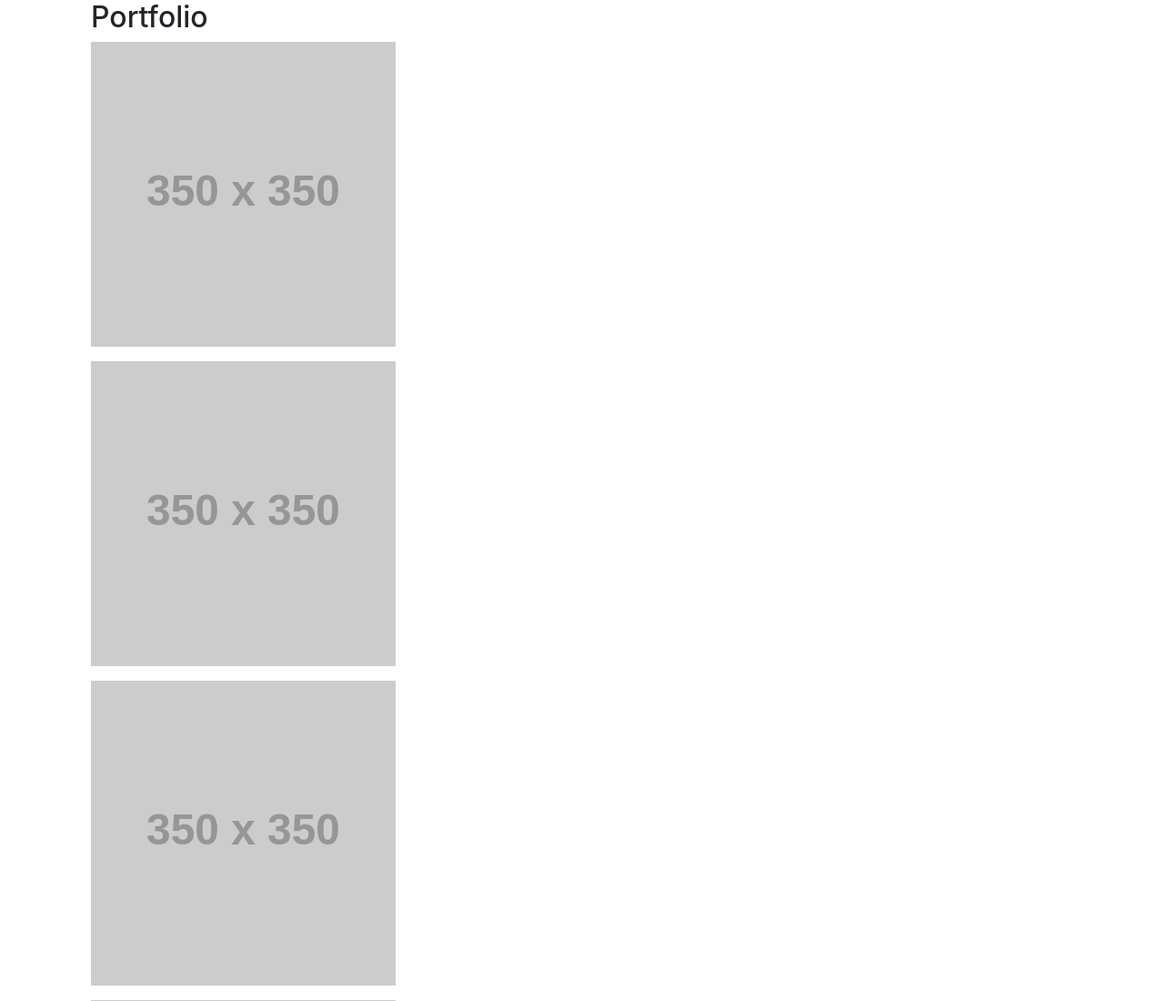
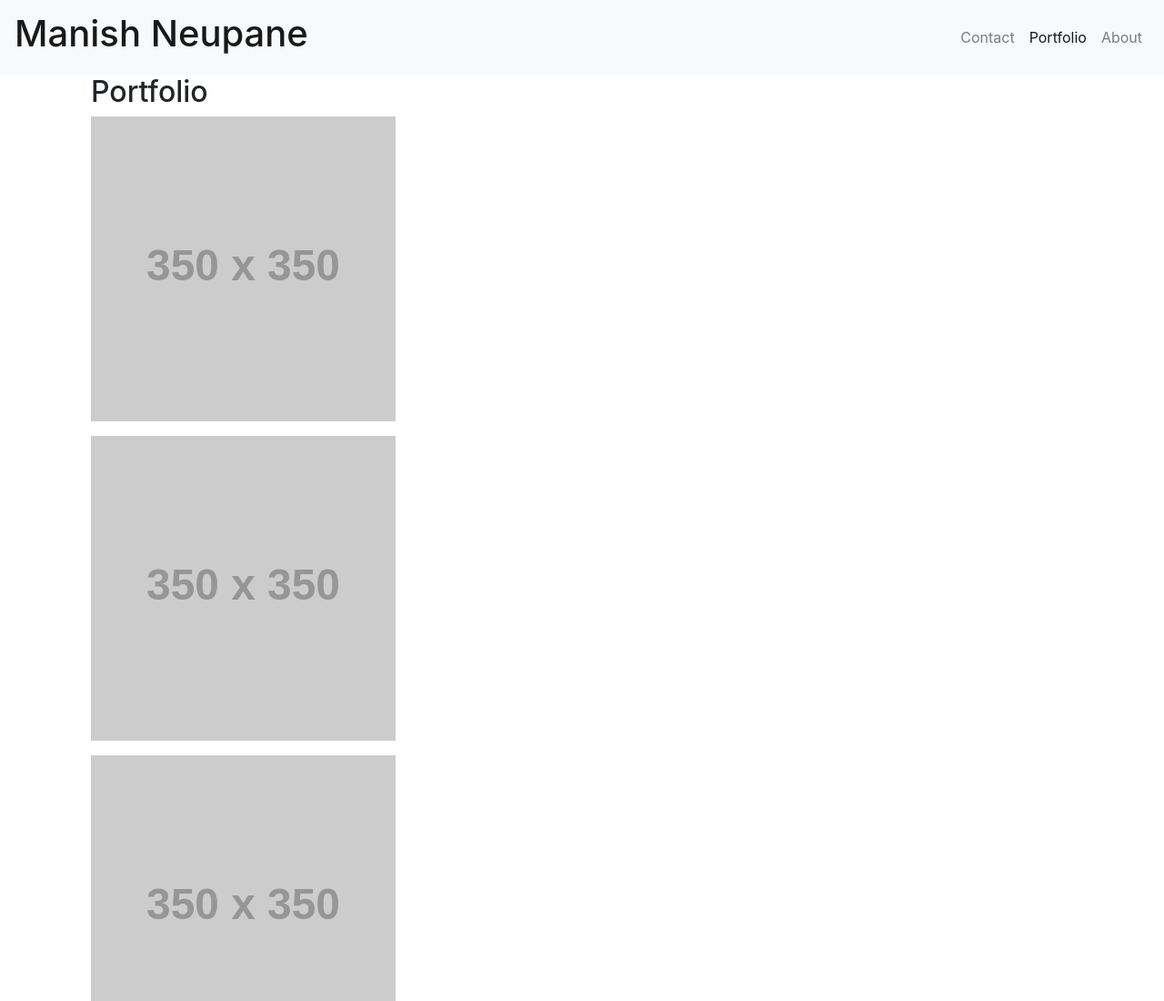
Before and after one commit to ManNeu/Assignment2, a plain HTML site: page portfolio.html in a window 1280 px wide. Shown: the top 1100 px of the page at 91% size. Drawn offline with nearby package versions, Linux system fonts and the light colour scheme; placeholder pictures from the web are drawn by us.

Commit message:
navigation bar added to contact.html and portfolio.html

```diff
--- a/portfolio.html
+++ b/portfolio.html
@@ -8,6 +8,29 @@
 
     </head>
     <body>
+        <nav class="navbar navbar-expand-lg navbar-light bg-light">
+            <a class="navbar-brand" href="#"><h1>Manish Neupane</h1> </a>
+            <button class="navbar-toggler" type="button" data-toggle="collapse" data-target="#navbarSupportedContent" aria-controls="navbarSupportedContent" aria-expanded="false" aria-label="Toggle navigation">
+              <span class="navbar-toggler-icon"></span>
+            </button>
+
+            <div class="collapse navbar-collapse" id="navbarSupportedContent" "mb-20px">
+
+                <div class="navbar-collapse bg-light text-dark">
+                    <ul class="navbar-nav ml-auto">
+                <li class="nav-item">
+                  <a class="nav-link" href="contact.html">Contact</a>
+                </li>
+                <li class="nav-item active">
+                  <a class="nav-link" href="portfolio.html">Portfolio</a>
+                </li>
+                <li class="nav-item">
+                    <a class="nav-link" href="index.html">About</a>
+                  </li>
+              </ul>
+              </div>
+            </div>
+          </nav>
         <div class=container>
             <div class="row">
                 <div class="col-sm-8">
```
Also changed, not shown: contact.html (+23 -0 lines), index.html (+16 -1 lines).
